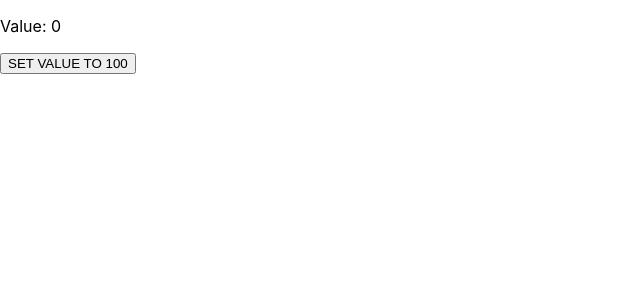
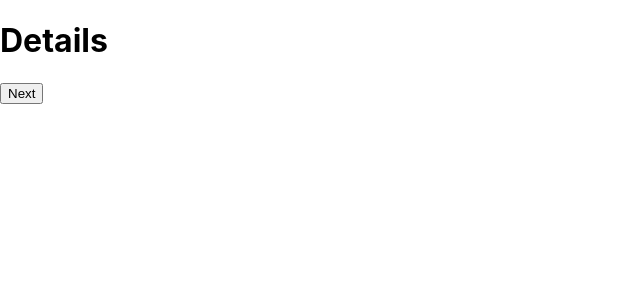
Before and after one commit to yushanwebdev/react-typescript-with-techbase, a React (Create React App) app: page / in a window 1280 px wide. Shown: the top 300 px of the page, without its empty margins (0-640 px from the left). Built offline with nearby package versions, Linux system fonts and the light colour scheme.

Commit message:
feat: Enums - Setup the application for the Chapter

```diff
--- a/src/App.tsx
+++ b/src/App.tsx
@@ -1,15 +1,37 @@
-import { useContext } from "react";
-import { InputValueContext } from "./context/InputValueContext";
+import { useState } from "react";
+
+// Details
+// Shipping
+// Payment
 
 export default function App() {
-  const { state, dispatch } = useContext(InputValueContext);
+  const [checkoutStep, setCheckoutStep] = useState("Details");
 
   return (
     <>
-      <p>Value: {state.inputValue}</p>
-      <button onClick={() => dispatch({ type: "SET_INPUT_VALUE_TO_100" })}>
-        SET VALUE TO 100
-      </button>
+      {checkoutStep === "Details" && (
+        <>
+          <h1>Details</h1>
+          <button type="button" onClick={() => setCheckoutStep("Shipping")}>
+            Next
+          </button>
+        </>
+      )}
+
+      {checkoutStep === "Shipping" && (
+        <>
+          <h1>Shipping</h1>
+          <button type="button" onClick={() => setCheckoutStep("Payment")}>
+            Next
+          </button>
+        </>
+      )}
+
+      {checkoutStep === "Payment" && (
+        <>
+          <h1>Payment</h1>
+        </>
+      )}
     </>
   );
 }
```
